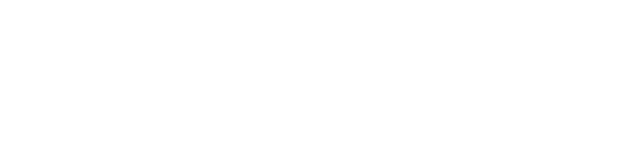
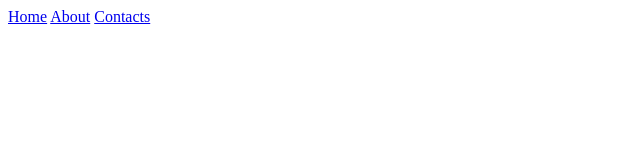
Before and after one commit to wbaAcademy/testproject, a plain HTML site: page index.html in a window 1280 px wide. Shown: the whole page, without its empty margins (0-640 px from the left). Drawn offline with Linux system fonts and the light colour scheme.

Commit message:
navbar added

```diff
--- a/index.html
+++ b/index.html
@@ -6,6 +6,10 @@
     <title>Document</title>
 </head>
 <body>
-
+    <header>
+        <a href="#">Home</a>
+        <a href="#">About</a>
+        <a href="#">Contacts</a>
+    </header>
 </body>
 </html>
```
